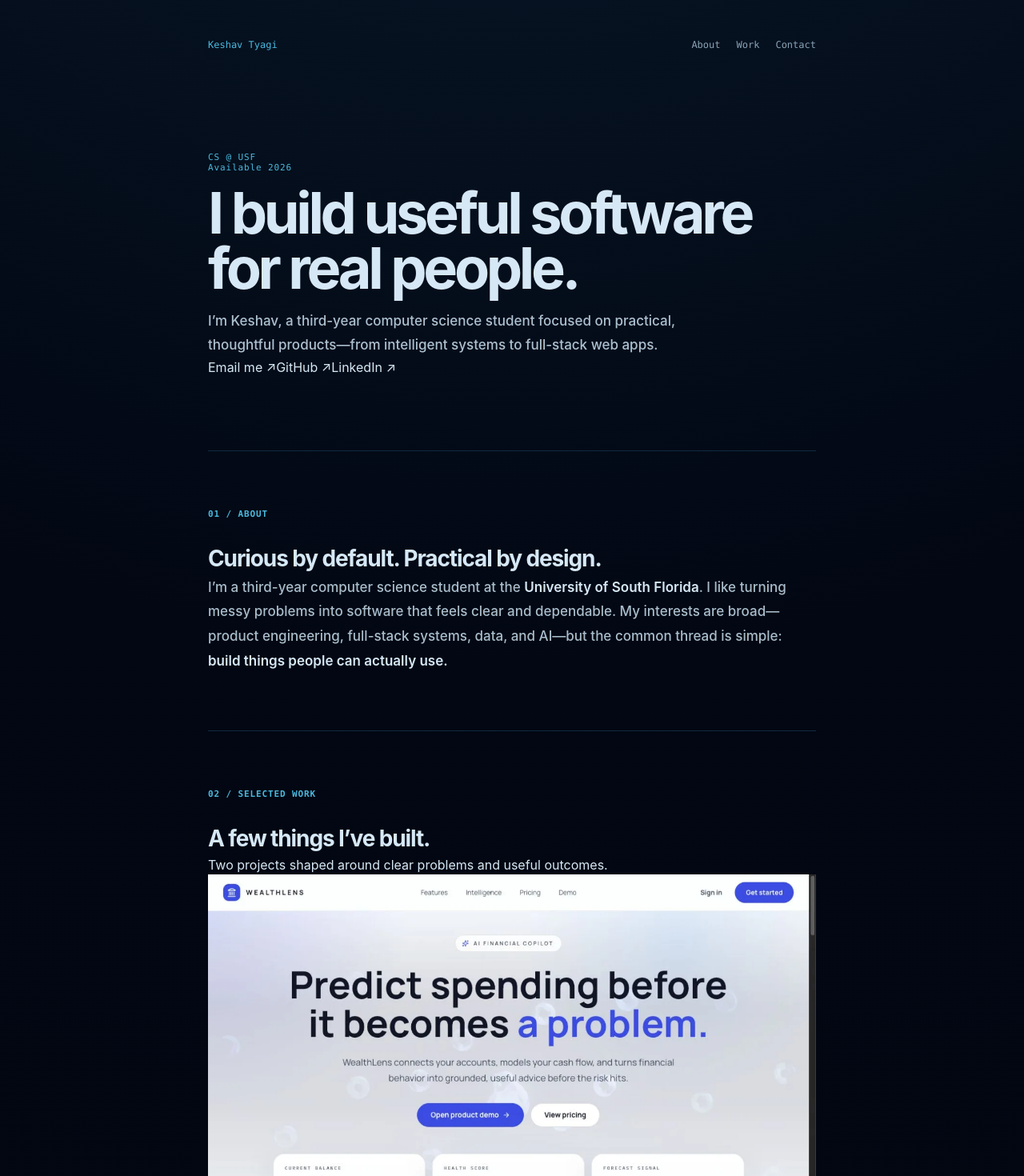
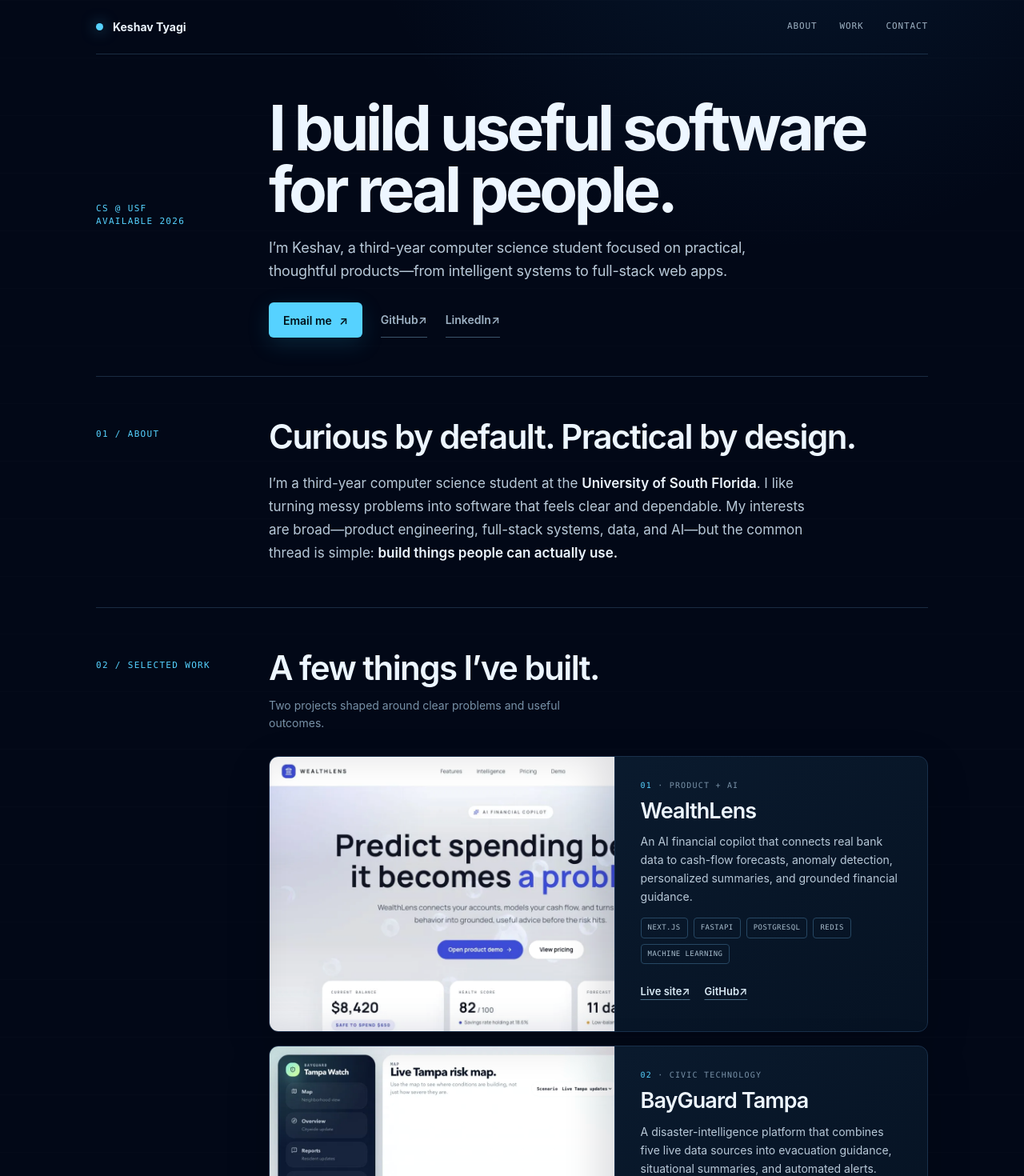
Before and after one commit to keshav-tyg/portfolio, a Next.js app in the folder site/: page / in a window 1280 px wide. Shown: the top 1470 px of the page at 80% size. Built offline with nearby package versions, Linux system fonts and the light colour scheme.

Commit message:
style: apply editorial rail system

```diff
--- a/site/app/globals.css
+++ b/site/app/globals.css
@@ -1,104 +1,429 @@
 @import "tailwindcss";
 
 :root {
-  --background: #020713;
-  --background-radial: #0a1c2d;
-  --foreground: #d6e8f5;
-  --muted: #8aa4b7;
-  --accent: #49b9df;
-  --line: #102a40;
-  --panel: #050e1b;
-  --font-sans: Inter, ui-sans-serif, system-ui, -apple-system, BlinkMacSystemFont, "Segoe UI", sans-serif;
-  --font-mono: ui-monospace, SFMono-Regular, Menlo, Monaco, Consolas, monospace;
+  --background: #020817;
+  --panel: #071426;
+  --panel-strong: #09192c;
+  --foreground: #edf6ff;
+  --body: #b8c9d8;
+  --muted: #7891a7;
+  --accent: #56d2ff;
+  --line: #19304b;
+  --font-sans: "Avenir Next", Avenir, Inter, "Segoe UI", Helvetica, Arial, sans-serif;
+  --font-mono: "SFMono-Regular", Consolas, "Liberation Mono", Menlo, monospace;
 }
 
 * { box-sizing: border-box; }
-
 html { scroll-behavior: smooth; }
 
 body {
   margin: 0;
   min-height: 100vh;
   overflow-x: hidden;
-  background: radial-gradient(circle at 50% -18%, var(--background-radial) 0, var(--background) 32%, #01050d 100%);
+  background:
+    radial-gradient(circle at 76% -8%, rgba(32, 117, 179, .15), transparent 34rem),
+    linear-gradient(rgba(255, 255, 255, .012) 1px, transparent 1px),
+    var(--background);
+  background-size: auto, 100% 72px, auto;
   color: var(--foreground);
   font-family: var(--font-sans);
   -webkit-font-smoothing: antialiased;
+  text-rendering: optimizeLegibility;
 }
 
 a { color: inherit; text-decoration: none; }
 a:hover { color: var(--accent); }
-a:focus-visible { outline: 2px solid var(--accent); outline-offset: 5px; border-radius: 2px; }
+a:focus-visible {
+  outline: 2px solid var(--accent);
+  outline-offset: 5px;
+  border-radius: 3px;
+}
 
-.shell { width: min(760px, calc(100% - 40px)); margin-inline: auto; }
+.shell {
+  width: min(1040px, calc(100% - 72px));
+  margin-inline: auto;
+}
 
 .skip-link {
   position: fixed;
   z-index: 100;
+  top: 12px;
   left: 16px;
-  top: 12px;
+  min-height: 44px;
+  padding: 12px;
   transform: translateY(-160%);
-  padding: 10px 12px;
   background: var(--accent);
-  color: var(--background);
-  font: 700 12px/1 var(--font-mono);
+  color: #00101a;
+  font: 700 12px/1.6 var(--font-mono);
 }
+
 .skip-link:focus { transform: translateY(0); }
 
-.site-header { padding-top: 34px; }
-.site-header nav { display: flex; align-items: center; justify-content: space-between; gap: 24px; font: 500 12px/1.2 var(--font-mono); color: var(--muted); }
-.brand, .nav-contact { color: var(--accent); }
-.brand { display: inline-flex; align-items: center; min-height: 44px; }
-.nav-links { display: flex; align-items: center; gap: 20px; }
-.nav-links a { display: inline-flex; min-height: 44px; align-items: center; }
+.site-header nav {
+  min-height: 68px;
+  display: flex;
+  align-items: center;
+  justify-content: space-between;
+  gap: 24px;
+  border-bottom: 1px solid rgba(61, 96, 126, .42);
+}
 
-.hero { padding: 112px 0 92px; border: 0; }
-.eyebrow { margin: 0; color: var(--accent); font: 500 11px/1.2 var(--font-mono); letter-spacing: .08em; }
-.section-label { margin: 0 0 28px; color: var(--accent); font: 600 11px/1.2 var(--font-mono); letter-spacing: .08em; text-transform: uppercase; }
+.brand {
+  display: inline-flex;
+  align-items: center;
+  min-height: 44px;
+  gap: 12px;
+  font-size: 14px;
+  font-weight: 650;
+}
 
-h1 { margin: 16px 0 18px; font-size: clamp(44px, 8vw, 72px); font-weight: 700; line-height: .95; letter-spacing: -.06em; }
-h2 { margin: 0; font-size: 28px; font-weight: 650; letter-spacing: -.04em; }
-h3 { margin: 0; font-weight: 600; letter-spacing: -.025em; }
+.brand-dot {
+  width: 9px;
+  height: 9px;
+  border-radius: 50%;
+  background: var(--accent);
+  box-shadow: 0 0 18px rgba(86, 210, 255, .6);
+}
 
-.hero-copy { max-width: 670px; margin: 0; color: #aec1d0; font-size: 17px; font-weight: 500; line-height: 1.75; }
-.hero-copy strong, .about-copy strong { color: var(--foreground); font-weight: 600; }
-.hero-links { display: flex; flex-wrap: wrap; gap: 18px; margin-top: 30px; color: var(--muted); font: 500 12px/1.2 var(--font-mono); }
-.hero-links a { display: inline-flex; min-height: 44px; align-items: center; border-bottom: 1px solid var(--line); }
+.nav-links {
+  display: flex;
+  gap: 28px;
+  color: #9eb1c2;
+  font: 500 11px/1.5 var(--font-mono);
+  letter-spacing: .08em;
+  text-transform: uppercase;
+}
 
-.content-section { padding: 72px 0; border-top: 1px solid var(--line); scroll-margin-top: 32px; }
-.about-copy { margin: 0; color: #a9bdcb; font-size: 17px; font-weight: 500; line-height: 1.8; }
+.nav-links a,
+.hero-actions a,
+.project-links a,
+.contact-socials a,
+.site-footer a {
+  min-height: 44px;
+  display: inline-flex;
+  align-items: center;
+}
 
-.project, .job { border-top: 1px solid color-mix(in srgb, var(--line) 82%, transparent); }
-.project:first-child, .job:first-child { border-top: 0; padding-top: 0; }
-.project { padding: 26px 0; }
-.project-heading { display: flex; align-items: baseline; justify-content: space-between; gap: 24px; }
-.project h3 { font-size: 19px; }
-.project-links { display: flex; gap: 14px; color: var(--muted); font: 500 11px/1.4 var(--font-mono); }
-.project-links a { display: inline-flex; min-height: 44px; align-items: center; }
-.stack { margin: 10px 0 0; color: var(--accent); font: 500 11px/1.5 var(--font-mono); }
-.project > p:last-child, .job div > p:last-child { margin: 10px 0 0; color: var(--muted); font-size: 14px; font-weight: 500; line-height: 1.75; }
+.hero,
+.editorial-section {
+  display: grid;
+  grid-template-columns: 180px 1fr;
+  gap: 36px;
+}
 
-.job { display: grid; grid-template-columns: 170px 1fr; gap: 28px; padding: 24px 0; }
-.job-meta { margin: 0; color: var(--muted); font: 500 11px/1.6 var(--font-mono); }
-.job h3 { font-size: 16px; }
-.role { margin: 4px 0 12px; color: var(--accent); font: 500 11px/1.5 var(--font-mono); }
+.hero {
+  min-height: 300px;
+  align-items: center;
+  border-bottom: 1px solid rgba(61, 96, 126, .42);
+}
 
-.skills { margin: 0; }
-.skill-row { display: grid; grid-template-columns: 140px 1fr; gap: 28px; padding: 8px 0; }
-.skills dt { color: var(--foreground); font: 500 11px/1.7 var(--font-mono); }
-.skills dd { margin: 0; color: var(--muted); font-size: 14px; font-weight: 500; line-height: 1.7; }
+.eyebrow,
+.section-label,
+.project-meta,
+.job-meta,
+.role,
+.skills dt {
+  font-family: var(--font-mono);
+}
 
-.contact { display: grid; grid-template-columns: 1fr auto; align-items: end; gap: 40px; }
-.contact > div > p:not(.section-label) { max-width: 520px; margin: 12px 0 0; color: var(--muted); font-size: 14px; font-weight: 500; line-height: 1.7; }
-.contact-socials { display: flex; gap: 18px; margin-top: 22px; color: var(--muted); font: 500 12px/1.2 var(--font-mono); }
-.contact-socials a { display: inline-flex; align-items: center; min-height: 44px; }
-.contact-button { display: inline-flex; min-height: 44px; align-items: center; padding: 12px 15px; border: 1px solid var(--accent); color: var(--accent); font: 600 11px/1 var(--font-mono); white-space: nowrap; }
-.contact-button:hover { background: var(--accent); color: var(--background); }
+.eyebrow,
+.section-label {
+  margin: 0;
+  color: var(--accent);
+  font-size: 11px;
+  line-height: 1.5;
+  letter-spacing: .12em;
+  text-transform: uppercase;
+}
 
-.site-footer { display: flex; justify-content: space-between; gap: 24px; padding: 32px 0 54px; border-top: 1px solid var(--line); color: var(--muted); font: 500 11px/1.5 var(--font-mono); }
-.site-footer a { display: inline-flex; align-items: center; min-height: 44px; text-decoration: underline; text-decoration-thickness: 1px; text-underline-offset: 4px; }
+.hero-main { padding: 54px 0 48px; }
+h1, h2, h3, p { margin-top: 0; }
 
-.sr-only { position: absolute; width: 1px; height: 1px; padding: 0; margin: -1px; overflow: hidden; clip: rect(0, 0, 0, 0); white-space: nowrap; border: 0; }
+h1 {
+  max-width: 800px;
+  margin-bottom: 20px;
+  font-size: clamp(54px, 6.1vw, 82px);
+  font-weight: 680;
+  line-height: .98;
+  letter-spacing: -.055em;
+}
+
+.hero-copy {
+  max-width: 60ch;
+  margin-bottom: 25px;
+  color: var(--body);
+  font-size: 18px;
+  line-height: 1.62;
+  letter-spacing: -.012em;
+}
+
+.hero-actions {
+  display: flex;
+  flex-wrap: wrap;
+  align-items: center;
+  gap: 23px;
+  color: #9db1c3;
+  font-size: 14px;
+  font-weight: 600;
+}
+
+.hero-primary {
+  min-height: 44px;
+  padding: 0 18px;
+  gap: 9px;
+  border-radius: 6px;
+  background: var(--accent);
+  box-shadow: 0 8px 28px rgba(33, 153, 202, .18);
+  color: #00101a;
+}
+
+.hero-primary:hover { color: #00101a; background: #82dcff; }
+.hero-actions a:not(.hero-primary) { border-bottom: 1px solid #3c556b; }
+
+.content-section {
+  padding: 52px 0;
+  border-bottom: 1px solid rgba(61, 96, 126, .42);
+  scroll-margin-top: 24px;
+}
+
+.section-label { padding-top: 12px; }
+.section-content > h2 {
+  max-width: 760px;
+  margin: 0;
+  font-size: 42px;
+  font-weight: 640;
+  line-height: 1.08;
+  letter-spacing: -.037em;
+}
+
+.about-copy {
+  max-width: 65ch;
+  margin: 21px 0 0;
+  color: var(--body);
+  font-size: 17px;
+  line-height: 1.72;
+}
+
+.about-copy strong {
+  color: var(--foreground);
+  font-weight: 600;
+}
+
+.work-section { padding-bottom: 70px; }
+.work-note {
+  max-width: 42ch;
+  margin: 14px 0 29px;
+  color: var(--muted);
+  font-size: 14px;
+  line-height: 1.6;
+}
+
+.projects { display: grid; gap: 17px; }
+
+.project {
+  min-height: 270px;
+  display: grid;
+  grid-template-columns: minmax(0, 1.05fr) minmax(0, .95fr);
+  overflow: hidden;
+  border: 1px solid var(--line);
+  border-radius: 12px;
+  background: linear-gradient(140deg, rgba(13, 32, 54, .96), rgba(6, 19, 36, .96));
+  box-shadow: 0 18px 54px rgba(0, 0, 0, .17);
+}
+
+.project-shot {
+  position: relative;
+  min-height: 270px;
+  overflow: hidden;
+  border-right: 1px solid var(--line);
+  background: #0b1725;
+}
+
+.project-shot::after {
+  content: "";
+  position: absolute;
+  inset: 0;
+  pointer-events: none;
+  box-shadow: inset -20px 0 45px rgba(2, 8, 23, .13);
+}
+
+.project-shot img {
+  width: 100%;
+  height: 100%;
+  display: block;
+  object-fit: cover;
+  object-position: top left;
+  filter: saturate(.9) contrast(1.02);
+}
+
+.project-content {
+  display: flex;
+  flex-direction: column;
+  justify-content: center;
+  padding: 28px 32px;
+}
+
+.project-meta {
+  margin: 0;
+  color: var(--muted);
+  font-size: 10px;
+  line-height: 1.5;
+  letter-spacing: .12em;
+  text-transform: uppercase;
+}
+
+.project-meta span { color: var(--accent); }
+
+.project h3 {
+  margin: 10px 0 0;
+  font-size: 27px;
+  font-weight: 630;
+  line-height: 1.12;
+  letter-spacing: -.035em;
+}
+
+.project-copy,
+.job-copy,
+.contact-copy {
+  color: var(--body);
+  font-size: 14px;
+  line-height: 1.65;
+}
+
+.project-copy { max-width: 48ch; margin: 11px 0 0; }
+
+.tags {
+  display: flex;
+  flex-wrap: wrap;
+  gap: 7px;
+  margin: 15px 0 0;
+  padding: 0;
+  list-style: none;
+}
+
+.tags li {
+  padding: 5px 8px;
+  border: 1px solid #264763;
+  border-radius: 4px;
+  color: #a8bdcd;
+  font: 500 9px/1.5 var(--font-mono);
+  letter-spacing: .05em;
+  text-transform: uppercase;
+}
+
+.project-links {
+  display: flex;
+  gap: 18px;
+  margin-top: 12px;
+  color: #d8e9f4;
+  font-size: 13px;
+  font-weight: 620;
+}
+
+.project-links a,
+.contact-socials a,
+.site-footer a {
+  text-decoration: underline;
+  text-decoration-color: #4d6f88;
+  text-decoration-thickness: 1px;
+  text-underline-offset: 5px;
+}
+
+.experience-list { margin-top: 24px; }
+.job {
+  display: grid;
+  grid-template-columns: 160px 1fr;
+  gap: 28px;
+  padding: 24px 0;
+  border-top: 1px solid rgba(25, 48, 75, .8);
+}
+
+.job:first-child { padding-top: 0; border-top: 0; }
+.job-meta {
+  margin: 0;
+  color: var(--muted);
+  font-size: 11px;
+  line-height: 1.65;
+}
+
+.job h3 {
+  margin: 0;
+  font-size: 18px;
+  font-weight: 620;
+  letter-spacing: -.02em;
+}
+
+.role {
+  margin: 4px 0 10px;
+  color: var(--muted);
+  font-size: 11px;
+  line-height: 1.5;
+  letter-spacing: .06em;
+  text-transform: uppercase;
+}
+
+.job-copy { max-width: 65ch; margin: 0; }
+.skills { margin: 22px 0 0; }
+.skill-row {
+  display: grid;
+  grid-template-columns: 150px 1fr;
+  gap: 28px;
+  padding: 11px 0;
+}
+
+.skills dt {
+  color: var(--foreground);
+  font-size: 11px;
+  line-height: 1.7;
+}
+
+.skills dd {
+  margin: 0;
+  color: var(--body);
+  font-size: 14px;
+  line-height: 1.7;
+}
+
+.contact-layout {
+  display: grid;
+  grid-template-columns: 1fr auto;
+  align-items: end;
+  gap: 40px;
+  margin-top: 18px;
+}
+
+.contact-copy { max-width: 60ch; margin: 0; }
+.contact-socials {
+  display: flex;
+  gap: 18px;
+  margin-top: 12px;
+  color: var(--muted);
+  font: 500 12px/1.2 var(--font-mono);
+}
+
+.contact-button {
+  min-height: 44px;
+  display: inline-flex;
+  align-items: center;
+  gap: 8px;
+  padding: 0 17px;
+  border: 1px solid var(--accent);
+  border-radius: 6px;
+  color: var(--accent);
+  font: 600 12px/1 var(--font-mono);
+  white-space: nowrap;
+}
+
+.contact-button:hover { background: var(--accent); color: #00101a; }
+
+.site-footer {
+  display: flex;
+  justify-content: space-between;
+  gap: 24px;
+  padding: 32px 0 54px;
+  color: var(--muted);
+  font: 500 11px/1.5 var(--font-mono);
+}
 
 @keyframes reveal {
   from { opacity: 0; transform: translateY(8px); }
@@ -106,20 +431,49 @@ h3 { margin: 0; font-weight: 600; letter-spacing: -.025em; }
 }
 
 @media (prefers-reduced-motion: no-preference) {
-  .hero, .content-section { animation: reveal .45s ease-out both; }
+  .hero,
+  .content-section { animation: reveal .45s ease-out both; }
 }
 
-@media (max-width: 620px) {
-  .hero { padding: 84px 0 74px; }
-  .nav-links a:nth-child(1), .nav-links a:nth-child(2) { display: none; }
-  .content-section { padding: 58px 0; }
-  .job, .skill-row, .contact { grid-template-columns: 1fr; gap: 10px; }
-  .project-heading { align-items: flex-start; flex-direction: column; gap: 10px; }
-  .contact { gap: 24px; }
+@media (max-width: 760px) {
+  .shell { width: min(100% - 36px, 620px); }
+  .hero,
+  .editorial-section {
+    grid-template-columns: 1fr;
+    gap: 15px;
+  }
+  .hero { padding: 42px 0; }
+  .hero-main { padding: 0; }
+  .section-label { padding-top: 0; }
+  .content-section { padding: 44px 0; }
+  .project { grid-template-columns: 1fr; }
+  .project-shot {
+    min-height: 210px;
+    border-right: 0;
+    border-bottom: 1px solid var(--line);
+  }
+  .job,
+  .skill-row,
+  .contact-layout { grid-template-columns: 1fr; }
+  .job,
+  .skill-row { gap: 10px; }
+  .contact-layout { gap: 24px; }
   .contact-button { width: fit-content; }
+}
+
+@media (max-width: 520px) {
+  .nav-links a:nth-child(2) { display: none; }
+  .nav-links { gap: 18px; }
+  h1 { font-size: clamp(46px, 14vw, 64px); }
+  .section-content > h2 { font-size: 36px; }
+  .project-content { padding: 24px 22px; }
 }
 
 @media (prefers-reduced-motion: reduce) {
   html { scroll-behavior: auto; }
-  *, *::before, *::after { animation-duration: .01ms !important; animation-iteration-count: 1 !important; transition-duration: .01ms !important; }
+  *, *::before, *::after {
+    animation-duration: .01ms !important;
+    animation-iteration-count: 1 !important;
+    transition-duration: .01ms !important;
+  }
 }
```
Also changed, not shown: 1 other file (tests, documents, lock files or other folders).
